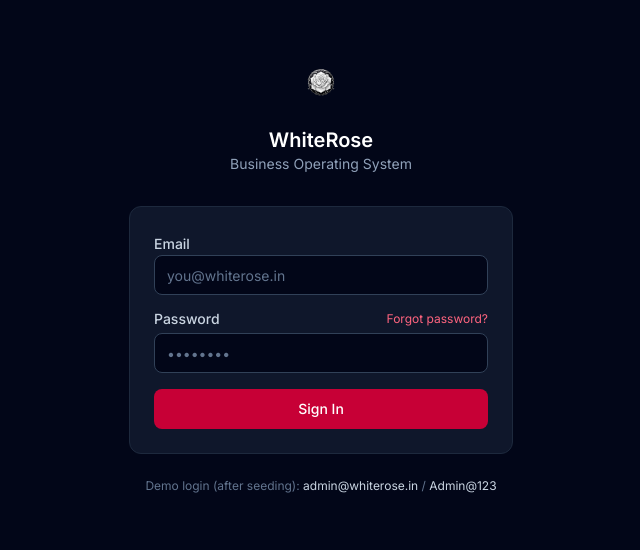
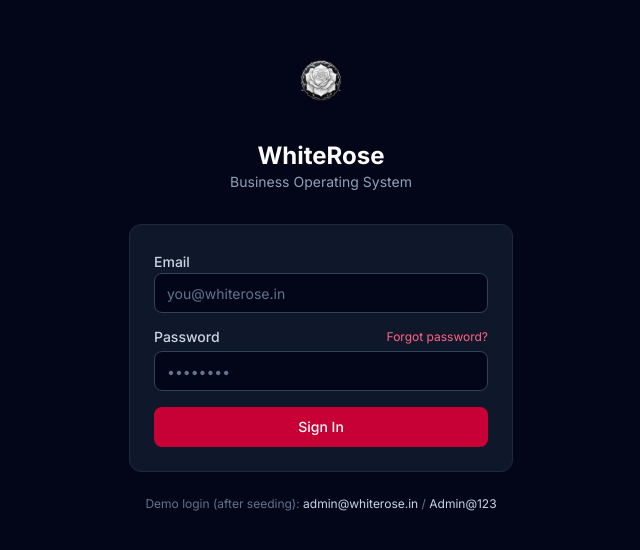
Before and after one commit to redwofl/whiterose-crm, a Next.js app: page /login in a window 1280 px wide. Shown: the part 128-678 px from the top of the page, without its empty margins (319-959 px from the left). Built offline with nearby package versions, Linux system fonts and the light colour scheme.

Commit message:
Fix login logo size, increase sidebar logo to match text, clean up unused imports

```diff
--- a/src/app/(auth)/login/login-form.tsx
+++ b/src/app/(auth)/login/login-form.tsx
@@ -4,7 +4,7 @@ import * as React from "react";
 import { useRouter, useSearchParams } from "next/navigation";
 import Link from "next/link";
 import { signIn } from "next-auth/react";
-import { Shield, Loader2 } from "lucide-react";
+import { Loader2 } from "lucide-react";
 import { Button } from "@/components/ui/button";
 import { Input } from "@/components/ui/input";
 import { Label } from "@/components/ui/label";
@@ -39,11 +39,9 @@ export default function LoginForm() {
     <div className="flex min-h-screen items-center justify-center bg-slate-950 px-4">
       <div className="w-full max-w-sm">
         <div className="mb-8 flex flex-col items-center gap-3 text-center">
-          <div className="flex h-16 w-16 items-center justify-center overflow-hidden rounded-xl">
-            <img src="/logo.png" alt="WhiteRose" className="h-16 w-16 object-contain" />
-          </div>
+          <img src="/logo.png" alt="WhiteRose" className="h-24 w-24 object-contain" />
           <div>
-            <h1 className="text-xl font-semibold text-white">WhiteRose</h1>
+            <h1 className="text-2xl font-bold text-white">WhiteRose</h1>
             <p className="text-sm text-slate-400">Business Operating System</p>
           </div>
         </div>
--- a/src/components/layout/sidebar.tsx
+++ b/src/components/layout/sidebar.tsx
@@ -22,7 +22,6 @@ import {
   Settings,
   ChevronsLeft,
   ChevronsRight,
-  Shield,
 } from "lucide-react";
 import { cn } from "@/lib/utils";
 import { Icon } from "@/components/ui/icon";
@@ -57,13 +56,11 @@ export function Sidebar() {
         collapsed ? "w-[76px]" : "w-64"
       )}
     >
-      <div className="flex h-16 items-center gap-2 border-b border-slate-200 px-4 dark:border-slate-800">
-        <div className="flex h-9 w-9 shrink-0 items-center justify-center overflow-hidden rounded-lg">
-          <img src="/logo.png" alt="WhiteRose" className="h-9 w-9 object-contain" />
-        </div>
+      <div className="flex h-16 items-center gap-3 border-b border-slate-200 px-4 dark:border-slate-800">
+        <img src="/logo.png" alt="WhiteRose" className="h-10 w-10 shrink-0 object-contain" />
         {!collapsed && (
           <div className="leading-tight">
-            <p className="text-sm font-semibold text-slate-900 dark:text-white">WhiteRose</p>
+            <p className="text-base font-bold text-slate-900 dark:text-white">WhiteRose</p>
             <p className="text-[11px] text-slate-500 dark:text-slate-400">Business OS</p>
           </div>
         )}
```
